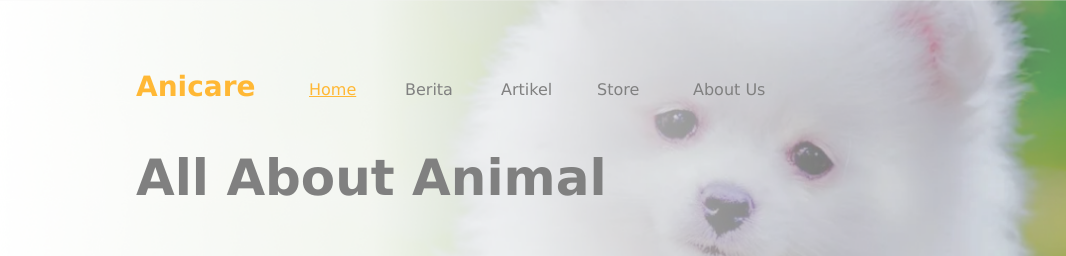
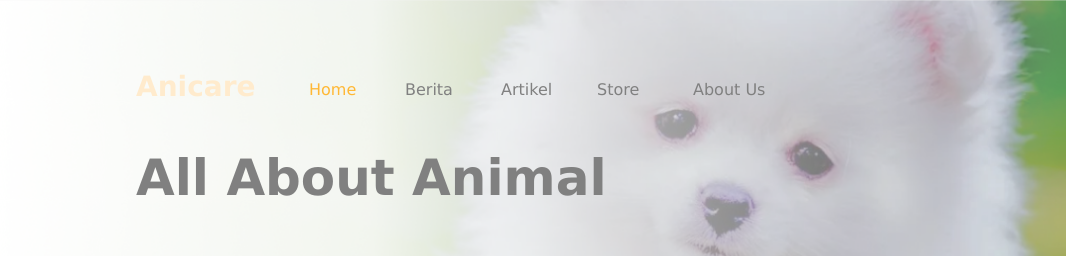
Before and after one commit to 231130225/A13, a plain HTML site: page Home.html in a window 1280 px wide. In both pictures the pointer is over the element "Anicare". Shown: the top 256 px of the page, 0-1066 px from the left. Drawn offline with Linux system fonts and the light colour scheme.

Commit message:
Ubah dikit transisi di home

```diff
--- a/Home.css
+++ b/Home.css
@@ -28,6 +28,12 @@ header section{
     margin: 0 auto;
 
 }
+header section h1:hover{
+    cursor: pointer;
+    color: blanchedalmond;
+    transition: ease-in-out 100ms;
+}
+
 main{
     margin: 0 auto;
     width: 1048px;
@@ -71,7 +77,6 @@ header li a{
 }
 header li a.utama{
     color: rgb(255, 184, 53);
-    text-decoration: underline;
 }
 article.about h2{
     font-size: 50px;
@@ -89,6 +94,7 @@ article.about{
 }
 header li a:hover{
     color: rgb(255, 184, 53);
+    text-decoration: underline;
 }
 header span a{
     display: block;
```
